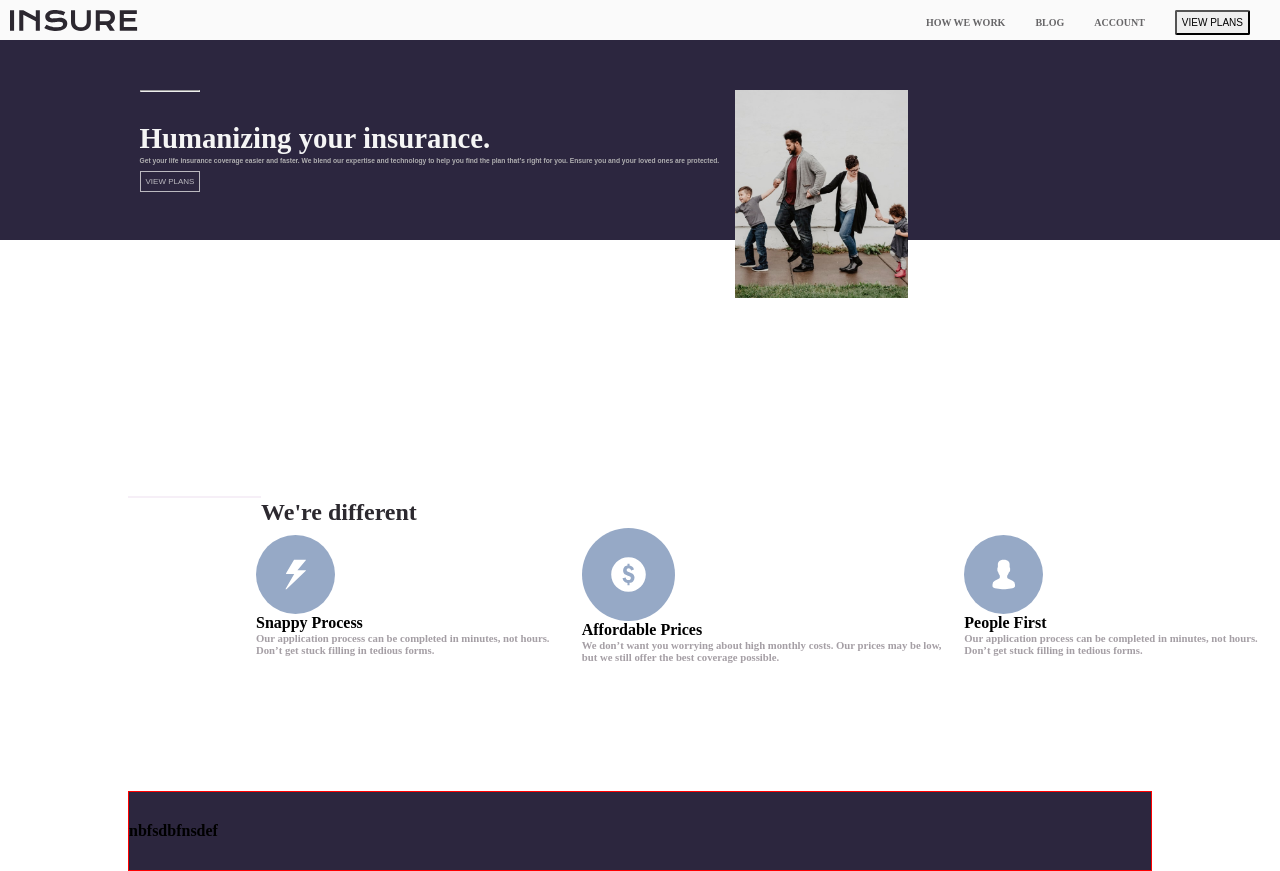
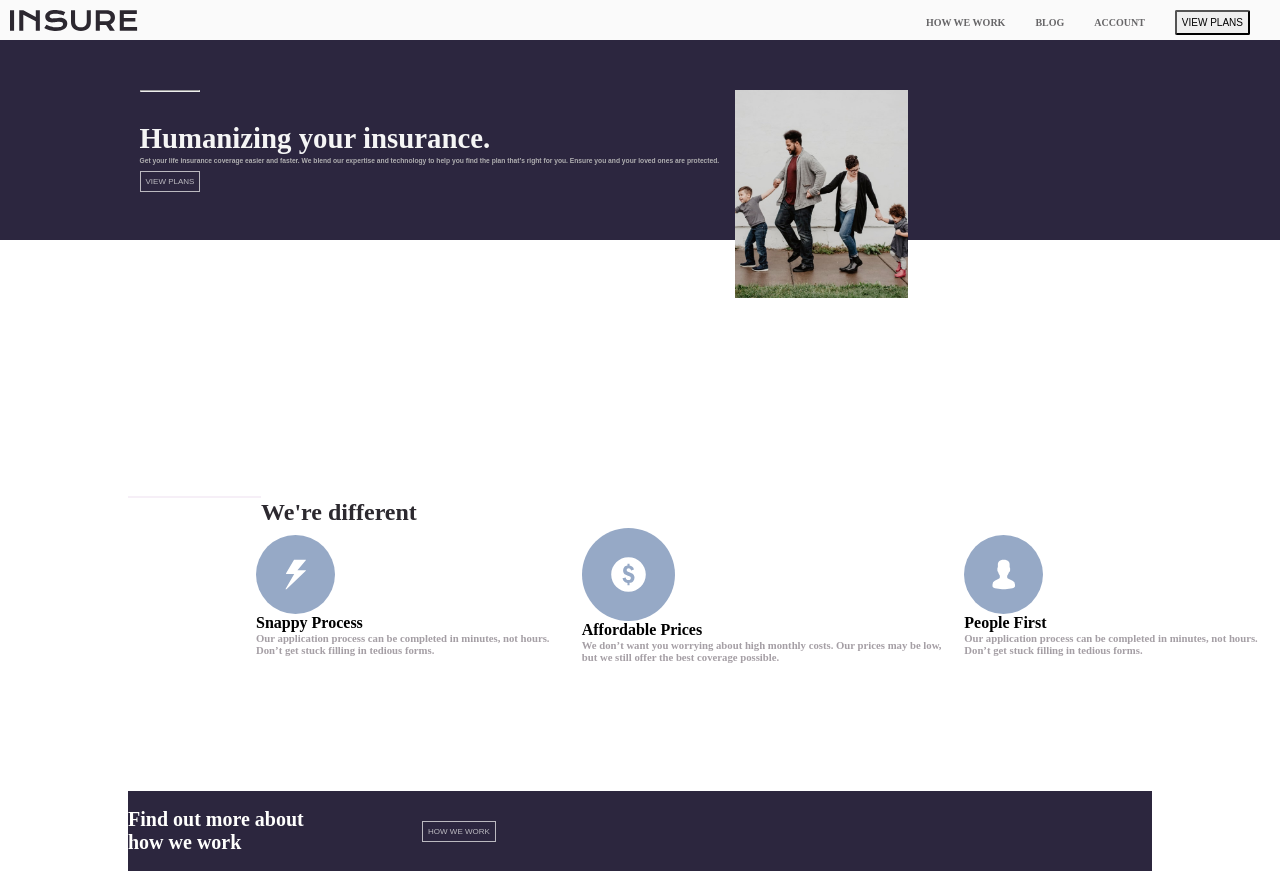
Before and after one commit to SineMag/Task8.2-UI-Challenge, a React (Vite) app: page / in a window 1280 px wide. Built offline with nearby package versions, Linux system fonts and the light colour scheme.

Commit message:
added a button for the main section.

```diff
--- a/src/components/midSection/Subheading.tsx
+++ b/src/components/midSection/Subheading.tsx
@@ -3,7 +3,6 @@ import React from 'react'
 export default function Subheading() {
   return (
     <div style={{
-        border: '1px solid red',
         width: '80%',
         height: '10vh',
         display: ' flex',
@@ -14,9 +13,40 @@ export default function Subheading() {
         justifyItems: 'end',
         marginTop: '10%',
         backgroundColor: '#2C263E',
-        color: ' #E9E8EE2'
+        color: ' #FFFFFD'
     }}>
-      <p>nbfsdbfnsdef</p>
+        <div style={{
+          display: 'flex',
+          flexDirection: 'row',
+          justifyContent: 'space-between',
+          alignItems: 'center',
+        }}>
+      <p
+      style={{
+        width:'50%',
+        fontSize: '20px',
+      }}>Find out more about how we work</p>
+
+      <div className="viewButton" style={{
+        display:'flex',
+        justifyContent: 'flex-end',
+        alignItems: 'center',
+      }}>
+        <button
+          style={{
+
+            fontSize: "8px",
+            padding: "5px",
+            borderRadius: "0px",
+            backgroundColor: "#2C263F",
+            color: "#bbb9c0ff",
+            border: "1px solid #bbb9c0ff",
+          }}
+        >
+          HOW WE WORK
+        </button>
+      </div>
+      </div>
     </div>
   )
 }
```
